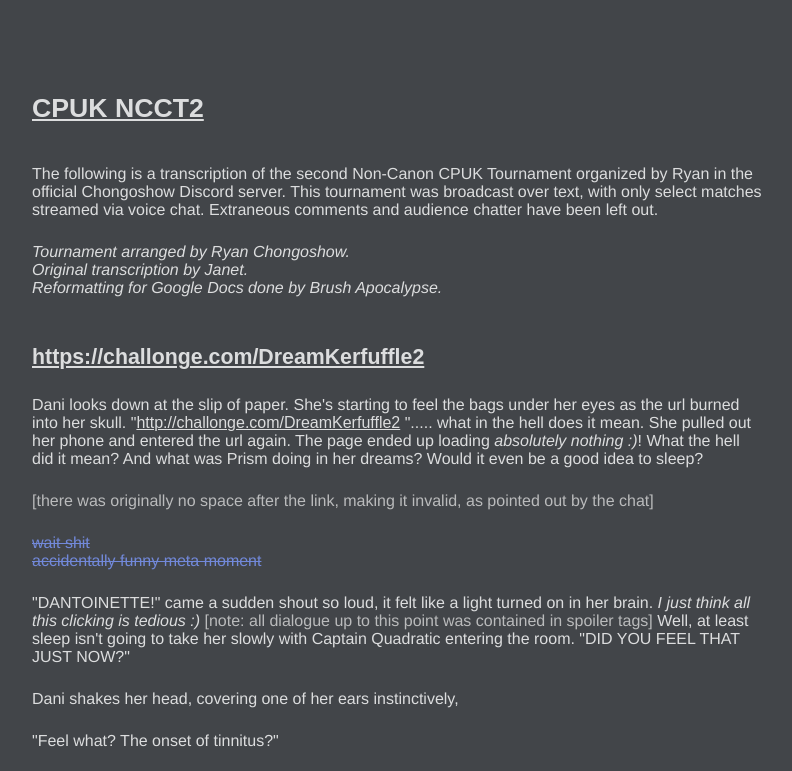
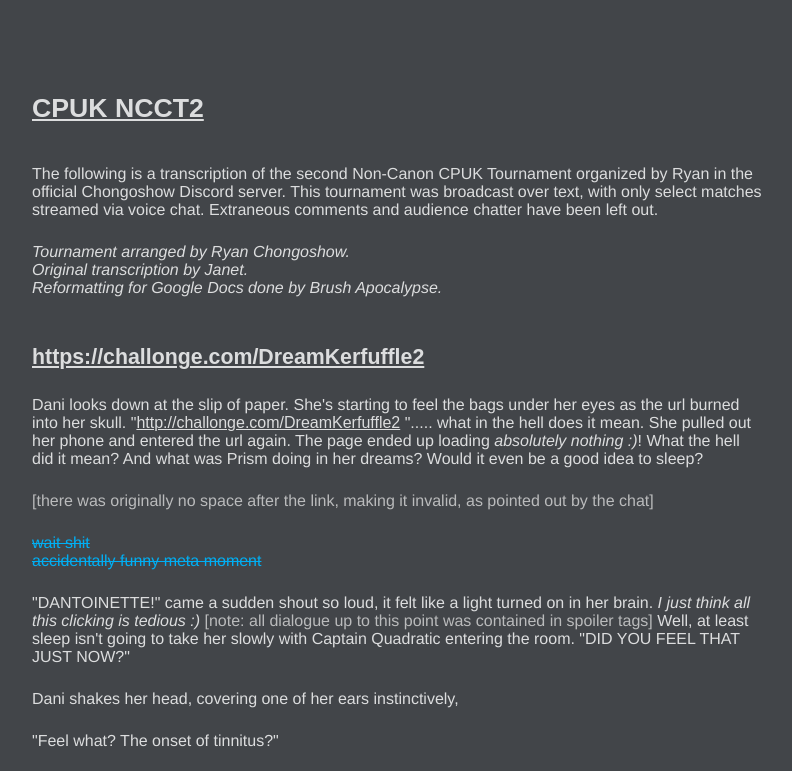
Before and after one commit to WonderGamer101/cpuk-ncct.xyz, a plain HTML site: page 2ex/1.1.html in a window 1280 px wide. Shown: the top 771 px of the page, without its empty margins (176-968 px from the left). Drawn offline with Linux system fonts and the light colour scheme.

Commit message:
improve ryan text colour
previous: discord general blue
new: discord link blue

```diff
--- a/style.css
+++ b/style.css
@@ -89,7 +89,8 @@ h2 {
 }
 .ryan {
 /*     color: #47f; */
-    color: #7289da;
+/*     color: #7289da; */
+    color: rgb(0, 175, 244);
 }
 .scene {
     font-weight: bold;
```
